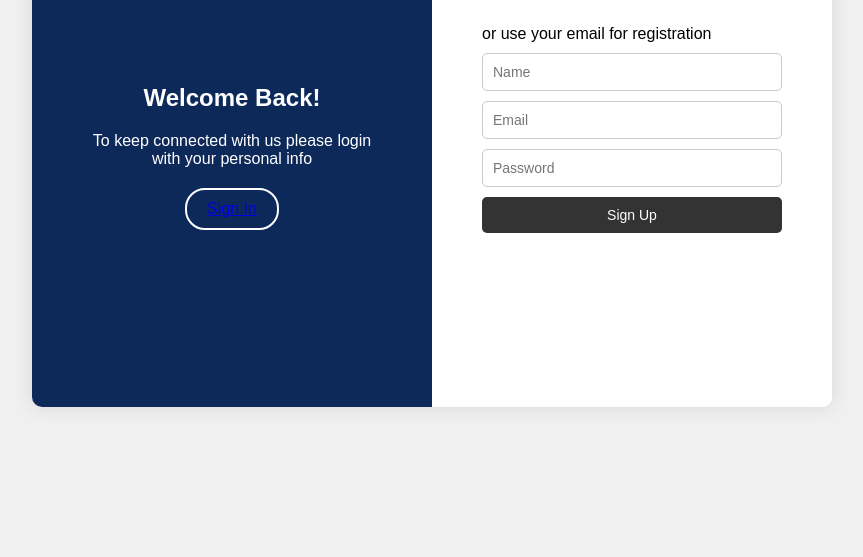
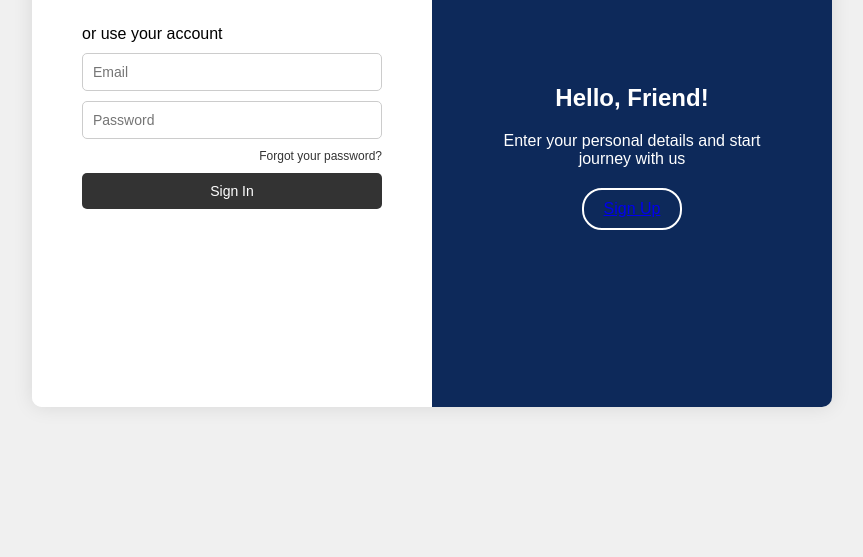
Before and after one commit to Iwakk225/Projek-Web, a plain HTML site: page Sign In/Signin.html in a window 1280 px wide. Shown: the part 243-800 px from the top of the page, without its empty margins (208-1071 px from the left). Drawn offline with Linux system fonts and the light colour scheme; files that its build step writes are made by us from their sources.

Commit message:
Update Signin.html

```diff
--- a/Sign In/Signin.html
+++ b/Sign In/Signin.html
@@ -3,31 +3,31 @@
 <head>
     <meta charset="UTF-8">
     <meta name="viewport" content="width=device-width, initial-scale=1.0">
-    <title>Create Account</title>
-    <link rel="stylesheet" href="signup.css">
+    <title>Sign In/Sign Up Form</title>
+    <link rel="stylesheet" href="signin.css">
 </head>
 <body>
     <div class="container">
-        <div class="signup-login">
-            <div class="welcome-back-section">
-                <h2>Welcome Back!</h2>
-                <p>To keep connected with us please login with your personal info</p>
-                <button class="sign-in-btn"><a href="/sign in/signin.html">Sign In</a></button>
-            </div>
-            <div class="create-account-form">
-                <h2>Create Account</h2>
+        <div class="signin-signup">
+            <div class="sign-in-form">
+                <h2>Sign in</h2>
                 <div class="social-icons">
                     <a href="#"><i class="fa fa-facebook"></i></a>
                     <a href="#"><i class="fa fa-google"></i></a>
                     <a href="#"><i class="fa fa-linkedin"></i></a>
                 </div>
-                <p>or use your email for registration</p>
+                <p>or use your account</p>
                 <form>
-                    <input type="text" placeholder="Name" required>
                     <input type="email" placeholder="Email" required>
                     <input type="password" placeholder="Password" required>
-                    <button type="submit">Sign Up</button>
+                    <a href="#" class="forgot-password">Forgot your password?</a>
+                    <button type="submit">Sign In</button>
                 </form>
+            </div>
+            <div class="sign-up-section">
+                <h2>Hello, Friend!</h2>
+                <p>Enter your personal details and start journey with us</p>
+                <button class="sign-up-btn"><a href="signup.html">Sign Up</a></button>
             </div>
         </div>
     </div>
```
